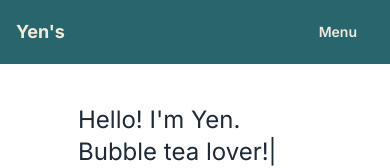
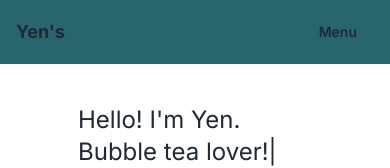
Before and after one commit to yll9108/portfolio-bubble-tea, a Next.js app: page / in a window 390 px wide. Shown: the top 168 px of the page. Built offline with nearby package versions, Linux system fonts and the light colour scheme.

Commit message:
change rws menu color

```diff
--- a/src/app/common/Header.jsx
+++ b/src/app/common/Header.jsx
@@ -4,7 +4,7 @@ import React from "react";
 function Menu({ item, href }) {
     return (
         <li>
-            <a href={href} className="text-xl text-secondary">
+            <a href={href} className="text-xl sm:text-secondary">
                 {item}
             </a>
         </li>
@@ -43,7 +43,7 @@ export function HeaderLG() {
 export function HeaderSmall() {
     return (
         <>
-            <div className="navbar bg-primary w-100 mb-10 text-secondary">
+            <div className="navbar bg-primary w-100 mb-10 sm:text-secondary">
                 <div className="flex-1 px-2  lg:flex-none">
                     <a className="text-lg font-bold">Yen's</a>
                 </div>
```
